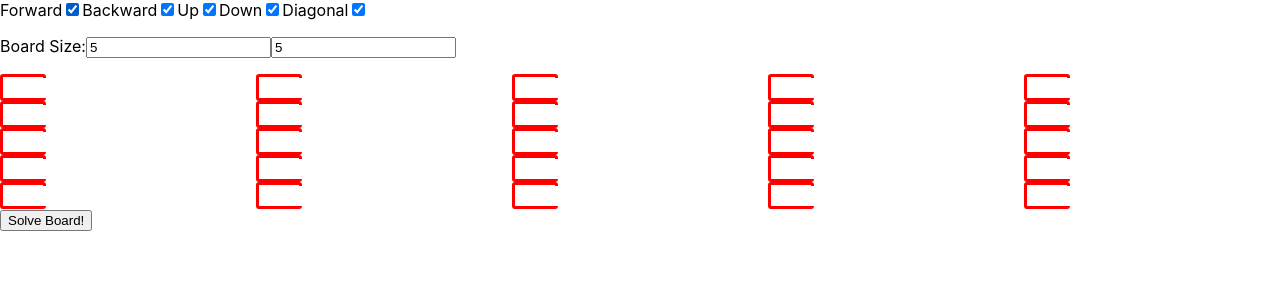
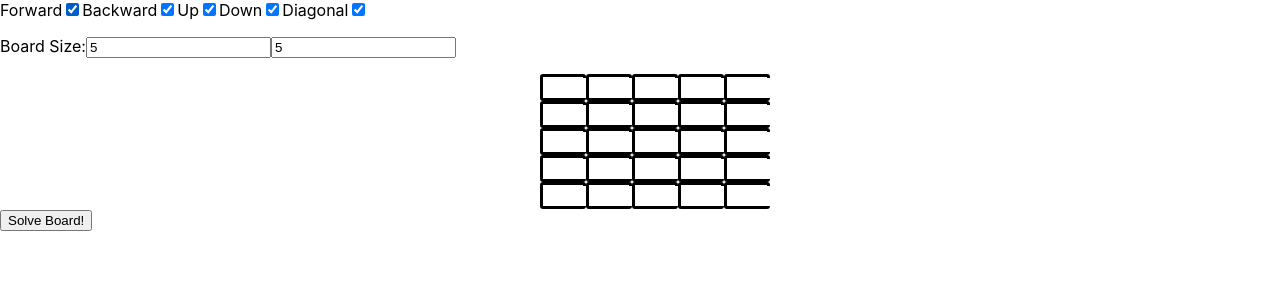
Before and after one commit to wbdana/word-search-solver, a React (Create React App) app: page / in a window 1280 px wide. Shown: the top 300 px of the page. Built offline with nearby package versions, Linux system fonts and the light colour scheme.

Commit message:
Preliminary Board styling

```diff
--- a/src/components/Board.tsx
+++ b/src/components/Board.tsx
@@ -17,7 +17,8 @@ export interface IProps {
 };
 
 function Board({ letters, size, setLetter }: IProps) {
-    const columns = size.x.toString();
+    const { x, y } = size;
+    const columns = x.toString();
 
     const boardItems = letters.map((letter, index) => (
         <BoardItem
@@ -28,7 +29,10 @@ function Board({ letters, size, setLetter }: IProps) {
     ));
 
     return (
-        <StyledBoardContainer>
+        <StyledBoardContainer
+            x={x}
+            y={y}
+        >
             <StyledBoard
                 columns={columns}
             >
--- a/src/styled/board.ts
+++ b/src/styled/board.ts
@@ -1,4 +1,10 @@
 import styled from 'styled-components';
+import { IBoardSizeState } from '../types/board';
+
+// interface IBoardContainerProps {
+//     x: number;
+//     y: number;
+// };
 
 interface IBoardProps {
     columns: string;
@@ -8,26 +14,25 @@ interface IBoardItemProps {
 
 };
 
-export const StyledBoardContainer = styled.div`
+export const StyledBoardContainer = styled.div<IBoardSizeState>`
     position: relative;
     left: 50%;
     transform: translateX(-50%);
-    /* max-width: 800px; */
-    /* left: 50%; */
-    /* transform: translateX(-50%); */
+    max-width: ${props => props.x * 40}px;
 `;
 
 export const StyledBoard = styled.div<IBoardProps>`
     position: relative;
     display: grid;
     grid-template-columns: repeat(${props => props.columns}, 1fr);
+    grid-column-gap: 0;
 `;
 
 export const StyledBoardItem = styled.div<IBoardItemProps>`
     width: 40px;
     border-style: solid;
-    border-widtH; 3px;
-    border-color: red;
+    border-width; 5px;
+    border-color: black;
     border-radius: 3px;
 `;
 
```
